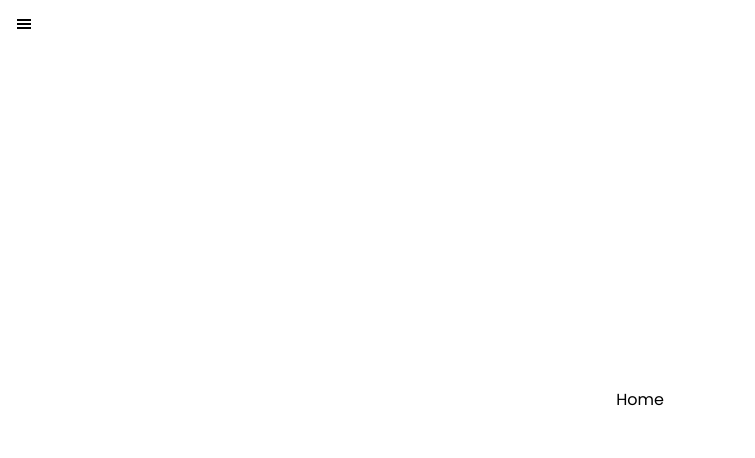
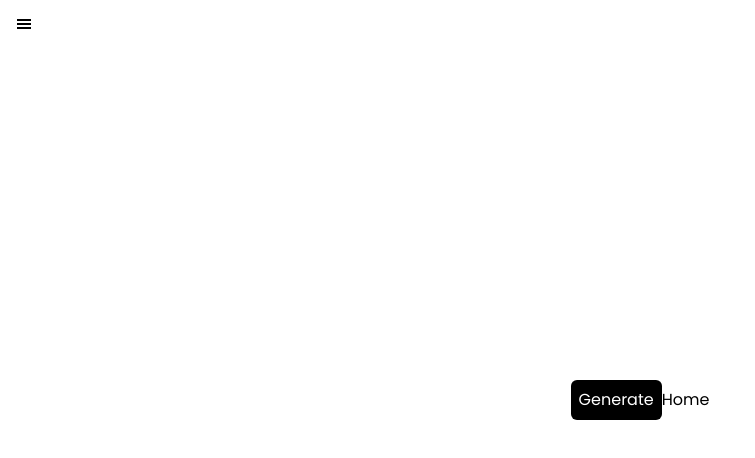
Before and after one commit to HrishikShaji/elevatics-ai, a Next.js app: page / in a window 1280 px wide. Shown: the top 458 px of the page, without its empty margins (0-755 px from the left). Built offline with nearby package versions, Linux system fonts and the light colour scheme.

Commit message:
added pupetteer to format pdf

```diff
--- /dev/null
+++ b/app/api/pdf/route.ts
@@ -0,0 +1,28 @@
+import { NextResponse } from "next/server";
+import puppeteer from "puppeteer";
+
+export const POST = async (req: Request) => {
+  try {
+    const { html } = await req.json();
+    console.log(html);
+    const browser = await puppeteer.launch();
+    const page = await browser.newPage();
+    await page.setContent(html);
+    const pdfBuffer = await page.pdf({ format: "A4" });
+
+    await browser.close();
+
+    console.log(pdfBuffer);
+    return new NextResponse(pdfBuffer, {
+      headers: {
+        "Content-Type": "application/pdf",
+        "Content-Disposition": "attachment; filename=generated.pdf",
+      },
+    });
+  } catch (err) {
+    console.log(err);
+    return new NextResponse(
+      JSON.stringify({ message: "Something went wrong" }),
+    );
+  }
+};
--- a/app/components/FinalReport.tsx
+++ b/app/components/FinalReport.tsx
@@ -7,6 +7,7 @@ import { IoIosArrowBack, IoIosArrowForward } from "react-icons/io";
 import { useReports } from "../contexts/ReportsContext";
 import generatePDF, { Resolution, Margin } from "react-to-pdf";
 import { formatPDF } from "../lib/formatPDF";
+import { formatMultiplePDF } from "../lib/formatMultiplePDF";
 
 export default function FinalReport() {
 	const { finalTopics, reportLoading, reportData, reportContainerRef } =
@@ -14,13 +15,12 @@ export default function FinalReport() {
 	const data = Object.entries(finalTopics);
 	const [currentIndex, setCurrentIndex] = useState(0);
 	const containerRef = useRef<HTMLDivElement>(null);
-  const nextSlide = () => {
-    setCurrentIndex((prevIndex) => (prevIndex + 1) % data.length);
-  };
-
-  const prevSlide = () => {
-    setCurrentIndex((prevIndex) => (prevIndex - 1 + data.length) % data.length);
-  };
+	const [isDownload, setIsDownload] = useState(false);
+	const htmlStrings = [
+		'<div>Your HTML content 1</div>',
+		'<div>Your HTML content 2</div>',
+		'<div>Your HTML content 3</div>'
+	];
 
 	const scrollLeft = () => {
 		if (containerRef.current) {
@@ -71,6 +71,32 @@ export default function FinalReport() {
 	return (
 		<div className="h-screen w-full  flex flex-col justify-end relative items-center">
 			<div className="flex gap-2 absolute top-3 right-20">
+				<button
+					className="text-sm bg-black text-white rounded-md py-2 w-[100px]"
+					onClick={() => formatMultiplePDF(htmlStrings)}
+				>
+					Download PDFs
+				</button>
+				<div className="relative">
+					<button
+						className="text-sm bg-black text-white rounded-md py-2 w-[100px]"
+						onClick={() => setIsDownload((prev) => !prev)}
+					>
+						Download All
+					</button>
+					{isDownload ? (
+						<div className="absolute  top-14 z-20 p-2 flex flex-col gap-2 bg-blue-500 rounded-md">
+							<h1 className="whitespace-nowrap">Select Reports</h1>
+							<div className="flex flex-col gap-1">
+								{Object.keys(reportData).map((key, i) => (
+									<h1 key={key} className="whitespace-nowrap">
+										{key}
+									</h1>
+								))}
+							</div>
+						</div>
+					) : null}
+				</div>
 				<button
 					className="text-sm bg-black text-white rounded-md py-2 w-[100px]"
 					onClick={handleLoading}
--- a/app/components/HomeContainer.tsx
+++ b/app/components/HomeContainer.tsx
@@ -4,11 +4,41 @@ import { useTheme } from "../contexts/ThemeContext";
 
 export default function HomeContainer() {
 	const { theme } = useTheme();
+
+	const html = "<div>Hello World</div>";
+
+	async function generatePDF() {
+		const response = await fetch("/api/pdf", {
+			method: "POST",
+			body: JSON.stringify({ html }),
+			headers: { "Content-Type": "application/json" },
+		});
+
+		if (response.ok) {
+			const blob = await response.blob();
+			const url = window.URL.createObjectURL(blob);
+			const a = document.createElement('a');
+			a.href = url;
+			a.download = 'generated.pdf';
+			document.body.appendChild(a);
+			a.click();
+			a.remove();
+			window.URL.revokeObjectURL(url);
+		} else {
+			console.error('Failed to generate PDF');
+		}
+	}
 	return (
 		<div
 			style={{ backgroundColor: theme.primary.backgroundColor }}
 			className="h-full w-full flex items-center p-10 justify-center"
 		>
+			<button
+				className="p-2 rounded-md bg-black text-white"
+				onClick={generatePDF}
+			>
+				Generate
+			</button>
 			<h1 style={{ color: theme.primary.textColor }}>Home</h1>
 		</div>
 	);
--- /dev/null
+++ b/app/lib/formatMultiplePDF.ts
@@ -0,0 +1,64 @@
+import html2canvas from "html2canvas";
+import jsPDF from "jspdf";
+
+export function formatMultiplePDF(htmlStrings: string[]) {
+	const pdf = new jsPDF("p", "mm", "a4");
+
+	const generatePDF = (htmlString, callback) => {
+		const container = document.createElement("div");
+		container.style.position = "absolute";
+		container.style.left = "-9999px";
+		document.body.appendChild(container);
+		container.innerHTML = htmlString;
+
+		html2canvas(container).then((canvas) => {
+			const imgData = canvas.toDataURL("image/png");
+			const imgProps = pdf.getImageProperties(imgData);
+			const pdfWidth = pdf.internal.pageSize.getWidth();
+			const pdfHeight = (imgProps.height * pdfWidth) / imgProps.width;
+			const bufferX = 10;
+			const bufferY = 5;
+			let pageHeight = pdf.internal.pageSize.getHeight() - bufferY * 2;
+			let heightLeft = pdfHeight;
+
+			let position = 0;
+
+			pdf.addImage(
+				imgData,
+				"PNG",
+				bufferX,
+				position + bufferY,
+				pdfWidth - bufferX * 2,
+				pdfHeight - bufferY * 2,
+			);
+			heightLeft -= pageHeight;
+
+			while (heightLeft >= 0) {
+				position = heightLeft - pdfHeight;
+				pdf.addPage();
+				pdf.addImage(
+					imgData,
+					"PNG",
+					bufferX,
+					position + bufferY,
+					pdfWidth - bufferX * 2,
+					pdfHeight - bufferY * 2,
+				);
+				heightLeft -= pageHeight;
+			}
+
+			document.body.removeChild(container);
+			callback();
+		});
+	};
+
+	const processNext = (index) => {
+		if (index < htmlStrings.length) {
+			generatePDF(htmlStrings[index], () => processNext(index + 1));
+		} else {
+			pdf.save("download.pdf");
+		}
+	};
+
+	processNext(0);
+}
```
Also changed, not shown: 1 other file (tests, documents, lock files or other folders). Lines whose indentation alone changed are shown as unchanged.
